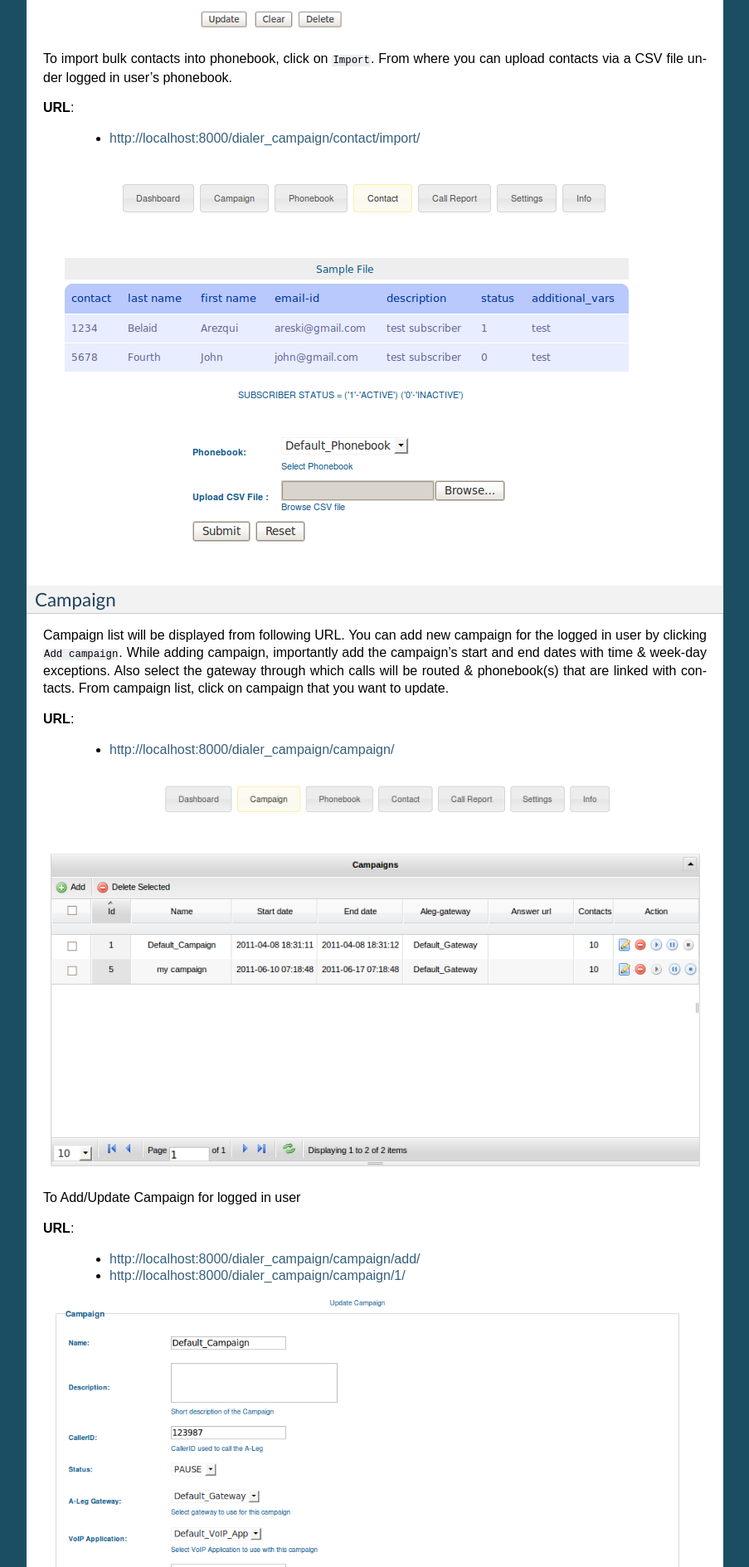
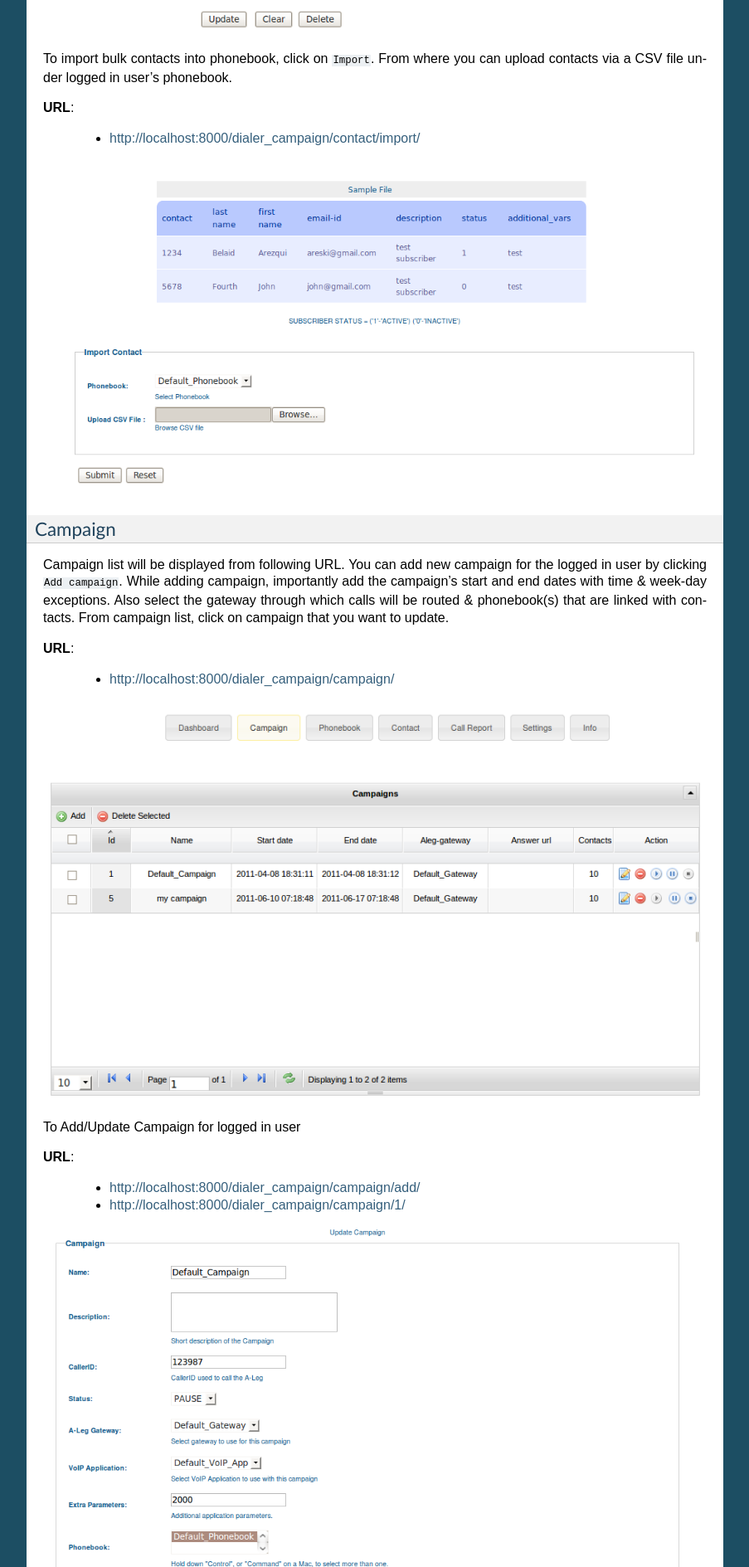
Before and after one commit to newfies-dialer/newfies-dialer, a Sphinx documentation site: the page built from docs/source/user-guide-doc/customer_panel.rst, in a window 1280 px wide. Shown: the part 3735-5624 px from the top of the page at 83% size, without its empty margins (198-1101 px from the left). Built offline with Sphinx 7.4.7, drawn with Linux system fonts in a browser that asks for light colours.

Commit message:
updated images

```diff
--- a/docs/source/user-guide-doc/customer_panel.rst
+++ b/docs/source/user-guide-doc/customer_panel.rst
@@ -77,6 +77,7 @@
     * http://localhost:8000/dialer_campaign/contact/1/
 
 .. image:: ../_static/images/customer/update_contact.png
+    :width: 1000
 
 To import bulk contacts into phonebook, click on ``Import``.
 From where you can upload contacts via a CSV file under logged in user's phonebook.
@@ -86,6 +87,7 @@
     * http://localhost:8000/dialer_campaign/contact/import/
 
 .. image:: ../_static/images/customer/import_contact.png
+    :width: 1000
 
 
 .. _customer-campaign-access:
@@ -114,3 +116,4 @@
     * http://localhost:8000/dialer_campaign/campaign/1/
 
 .. image:: ../_static/images/customer/update_campaign.png
+    :width: 1000
```
Also changed, not shown: docs/source/_static/images/customer/import_contact.png.
